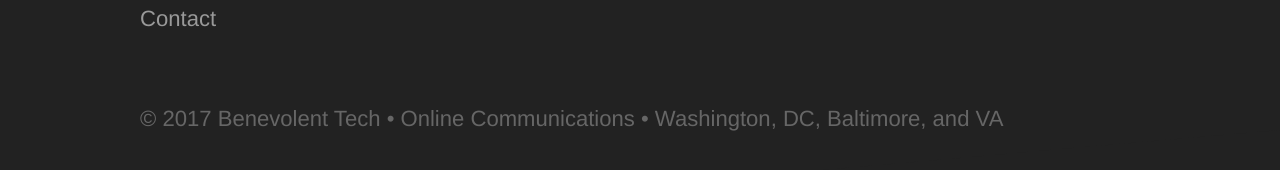
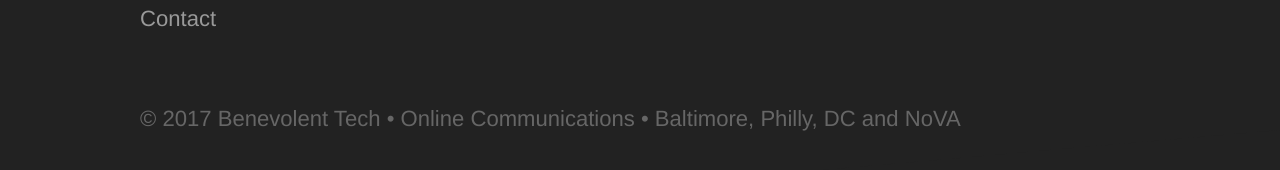
Before and after one commit to benevolenttech/btek.cc, a Jekyll site: the page built from index.html, in a window 1280 px wide and 900 px high, scrolled down 2106 px. Shown: the part 651-821 px from the top of the window. Built offline with Jekyll 4.4.1, drawn with Linux system fonts in a browser that asks for light colours.

Commit message:
Updated footer

```diff
--- a/_includes/footer.html
+++ b/_includes/footer.html
@@ -55,14 +55,14 @@
       &bull;
       Online Communications
       &bull;
-      Washington, DC, Baltimore, and VA
+      Baltimore, Philly, DC and NoVA
     </p>
   </div>
 
   <div class="legal-line mobile">
     <p class="container">
       &copy; {{ site.time | date: '%Y' }} {{ site.data.company.title }}<br>
-      Made with &lt;3 in DC
+      Made with &lt;3 in Baltimore
     </p>
   </div>
 </footer>
```
